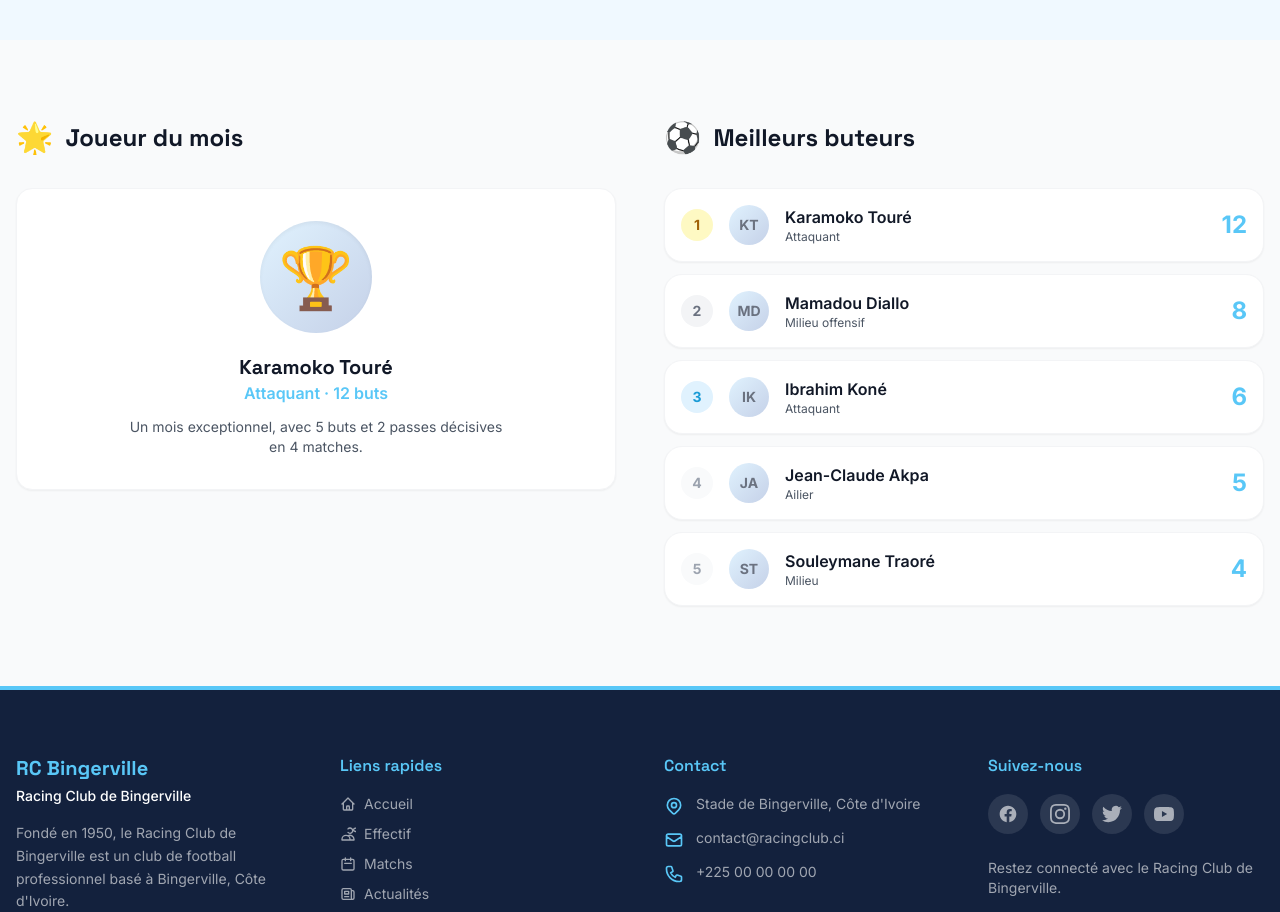
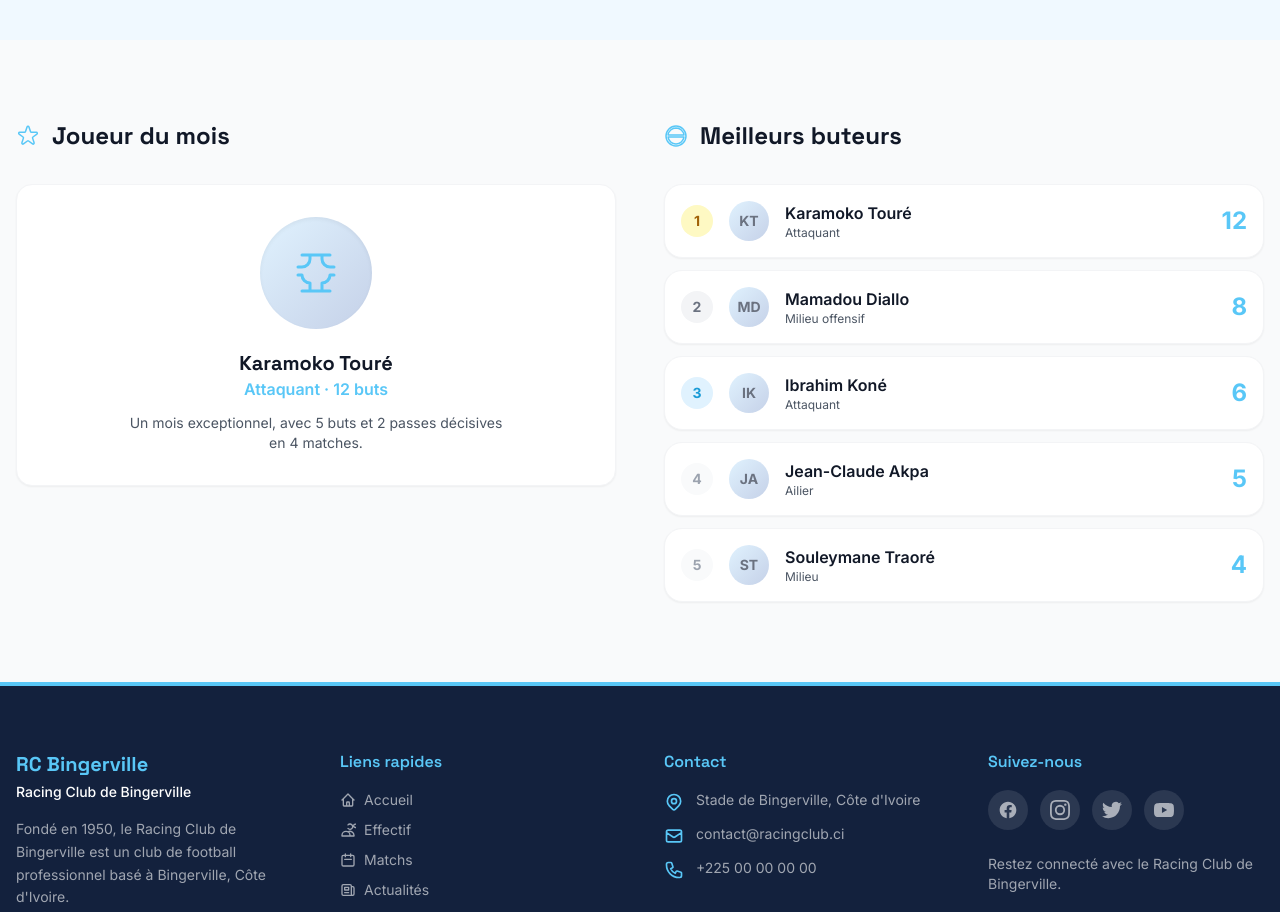
Before and after one commit to sieni7/racing, a React (Vite) app: page / in a window 1280 px wide. Shown: the part 1040-1952 px from the top of the page. Built offline with nearby package versions, Linux system fonts and the light colour scheme; no server answers; the database is empty.

Commit message:
refactor: adopt kit-inspired color palette (sky, navy, red, green)

```diff
--- a/index.html
+++ b/index.html
@@ -4,7 +4,7 @@
     <meta charset="UTF-8" />
     <link rel="icon" type="image/svg+xml" href="/icons/icon.svg" />
     <link rel="manifest" href="/manifest.json" />
-    <meta name="theme-color" content="#F97316" />
+    <meta name="theme-color" content="#233A72" />
     <meta name="apple-mobile-web-app-capable" content="yes" />
     <meta name="apple-mobile-web-app-status-bar-style" content="default" />
     <meta name="apple-mobile-web-app-title" content="RCB" />
@@ -19,7 +19,8 @@
     <link rel="preconnect" href="https://fonts.gstatic.com" crossorigin />
     <link rel="preload" href="https://fonts.googleapis.com/css2?family=Inter:wght@400;500;600;700&display=swap" as="style" crossorigin />
     <link rel="preload" href="https://fonts.googleapis.com/css2?family=Space+Grotesk:wght@400;600;700&display=swap" as="style" crossorigin />
-    <link href="https://fonts.googleapis.com/css2?family=Inter:wght@400;500;600;700&family=Space+Grotesk:wght@400;600;700&display=swap" rel="stylesheet" />
+    <link rel="preload" href="https://fonts.googleapis.com/css2?family=Manrope:wght@500;600;700&display=swap" as="style" crossorigin />
+    <link href="https://fonts.googleapis.com/css2?family=Inter:wght@400;500;600;700&family=Space+Grotesk:wght@400;600;700&family=Manrope:wght@500;600;700&display=swap" rel="stylesheet" />
   </head>
   <body class="bg-gray-50 text-gray-900 antialiased">
     <div id="root"></div>
--- a/src/components/Layout.tsx
+++ b/src/components/Layout.tsx
@@ -2,6 +2,7 @@ import { useState, useEffect } from 'react';
 import { Link, useLocation, Outlet } from 'react-router-dom';
 import { useAuth } from '../contexts/AuthContext';
 import { useTheme } from '../contexts/ThemeContext';
+import ScrollToTop from './ui/ScrollToTop';
 
 const navLinks = [
   { path: '/', label: 'Accueil', icon: 'M3 12l2-2m0 0l7-7 7 7M5 10v10a1 1 0 001 1h3m10-11l2 2m-2-2v10a1 1 0 01-1 1h-3m-6 0a1 1 0 001-1v-4a1 1 0 011-1h2a1 1 0 011 1v4a1 1 0 001 1m-6 0h6' },
@@ -31,6 +32,8 @@ export default function Layout() {
 
   return (
     <div className="min-h-screen flex flex-col bg-sky-50">
+      <ScrollToTop />
+
       <nav
         className={`fixed top-0 left-0 right-0 z-50 transition-all duration-300 backdrop-blur-lg border-b border-secondary/10 ${
           scrolled ? 'shadow-lg py-2' : 'py-4'
--- a/src/components/admin/core/AdminSidebar.tsx
+++ b/src/components/admin/core/AdminSidebar.tsx
@@ -40,7 +40,7 @@ export function AdminSidebar({ collapsed, onToggle, mobileOpen, onMobileClose }:
 
   const handleLogout = async () => {
     await supabase.auth.signOut();
-    navigate('/login');
+    navigate('/');
   };
 
   return (
--- /dev/null
+++ b/src/components/ui/ScrollToTop.tsx
@@ -0,0 +1,23 @@
+import { useState, useEffect } from 'react';
+
+export default function ScrollToTop() {
+  const [visible, setVisible] = useState(false);
+
+  useEffect(() => {
+    const onScroll = () => setVisible(window.scrollY > 400);
+    window.addEventListener('scroll', onScroll, { passive: true });
+    return () => window.removeEventListener('scroll', onScroll);
+  }, []);
+
+  return visible ? (
+    <button
+      onClick={() => window.scrollTo({ top: 0, behavior: 'smooth' })}
+      className="fixed bottom-6 right-6 z-50 w-12 h-12 rounded-full bg-primary/90 hover:bg-primary text-white shadow-lg flex items-center justify-center transition-all hover:scale-105"
+      aria-label="Retour en haut"
+    >
+      <svg className="w-5 h-5" fill="none" stroke="currentColor" viewBox="0 0 24 24">
+        <path strokeLinecap="round" strokeLinejoin="round" strokeWidth={2} d="M5 10l7-7m0 0l7 7m-7-7v18" />
+      </svg>
+    </button>
+  ) : null;
+}
--- a/src/pages/HomePage.tsx
+++ b/src/pages/HomePage.tsx
@@ -142,10 +142,16 @@ export default function HomePage() {
           <div className="grid md:grid-cols-2 gap-12">
             <div>
               <h2 className="font-display text-2xl font-bold text-gray-900 dark:text-white mb-8 flex items-center gap-3">
-                <span className="text-3xl">🌟</span> Joueur du mois
+                <svg className="w-6 h-6 text-primary" fill="none" stroke="currentColor" viewBox="0 0 24 24">
+                  <path strokeLinecap="round" strokeLinejoin="round" strokeWidth={1.5} d="M11.049 2.927c.3-.921 1.603-.921 1.902 0l1.519 4.674a1 1 0 00.95.69h4.915c.969 0 1.371 1.24.588 1.81l-3.976 2.888a1 1 0 00-.363 1.118l1.518 4.674c.3.922-.755 1.688-1.538 1.118l-3.976-2.888a1 1 0 00-1.176 0l-3.976 2.888c-.783.57-1.838-.197-1.538-1.118l1.518-4.674a1 1 0 00-.363-1.118l-3.976-2.888c-.784-.57-.38-1.81.588-1.81h4.914a1 1 0 00.951-.69l1.519-4.674z" />
+                </svg> Joueur du mois
               </h2>
               <div className="bg-white dark:bg-gray-800 rounded-2xl p-8 text-center shadow-sm border border-gray-100 dark:border-gray-700">
-                <div className="w-28 h-28 rounded-full bg-gradient-to-br from-sky-100 to-navy-100 dark:from-sky-900/30 dark:to-navy-900/30 mx-auto flex items-center justify-center text-6xl shadow-inner">🏆</div>
+                <div className="w-28 h-28 rounded-full bg-gradient-to-br from-sky-100 to-navy-100 dark:from-sky-900/30 dark:to-navy-900/30 mx-auto flex items-center justify-center shadow-inner">
+                  <svg className="w-12 h-12 text-primary" fill="none" stroke="currentColor" viewBox="0 0 24 24">
+                    <path strokeLinecap="round" strokeLinejoin="round" strokeWidth={1.5} d="M5 3h14M9 3v2a4 4 0 01-4 4H3m12-6v2a4 4 0 004 4h2M5 21h14M9 21v-4a4 4 0 01-4-4H3m12 4v4m0-4a4 4 0 004-4h2" />
+                  </svg>
+                </div>
                 <h3 className="text-xl font-display font-bold text-gray-900 dark:text-white mt-5">Karamoko Touré</h3>
                 <p className="text-primary font-semibold">Attaquant · 12 buts</p>
                 <p className="text-sm text-gray-600 dark:text-gray-300 mt-3 max-w-sm mx-auto">Un mois exceptionnel, avec 5 buts et 2 passes décisives en 4 matches.</p>
@@ -153,7 +159,9 @@ export default function HomePage() {
             </div>
             <div>
               <h2 className="font-display text-2xl font-bold text-gray-900 dark:text-white mb-8 flex items-center gap-3">
-                <span className="text-3xl">⚽</span> Meilleurs buteurs
+                <svg className="w-6 h-6 text-primary" fill="none" stroke="currentColor" viewBox="0 0 24 24">
+                  <path strokeLinecap="round" strokeLinejoin="round" strokeWidth={1.5} d="M12 2C6.477 2 2 6.477 2 12s4.477 10 10 10 10-4.477 10-10S17.523 2 12 2zm0 2a8.003 8.003 0 017.938 7H4.062A8.003 8.003 0 0112 4zm-7.938 9h15.876A8.003 8.003 0 0112 20a8.003 8.003 0 01-7.938-7z" />
+                </svg> Meilleurs buteurs
               </h2>
               <div className="space-y-3">
                 {scorers.map((scorer, i) => (
```
